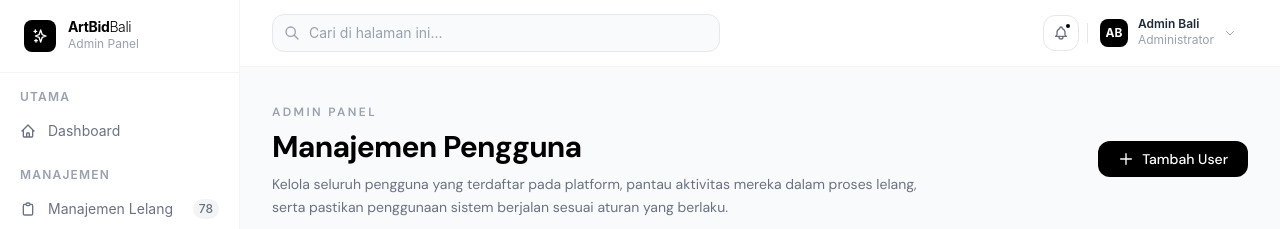
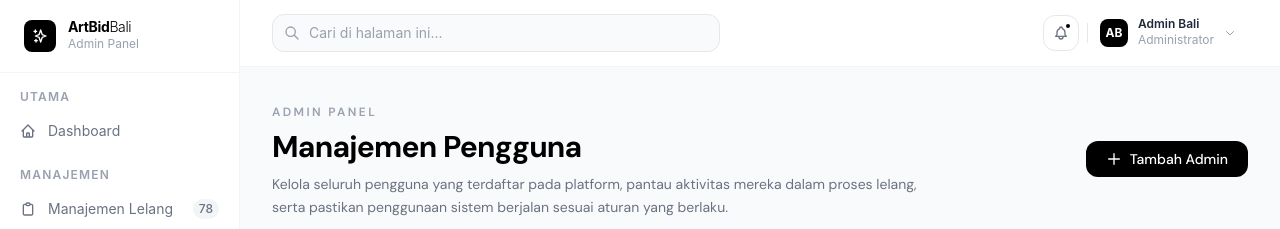
Before and after one commit to dekadii01/artbid-uasPWPB, a Vue app in the folder frontend/: page /admin/users in a window 1280 px wide. Shown: the top 229 px of the page. Built offline with nearby package versions, Linux system fonts and the light colour scheme.

Commit message:
fix: update button label from 'Tambah User' to 'Tambah Admin' for clarity

```diff
--- a/frontend/src/views/admin/users/Index.vue
+++ b/frontend/src/views/admin/users/Index.vue
@@ -528,7 +528,7 @@ function exportData() {
             d="M12 4v16m8-8H4"
           />
         </svg>
-        Tambah User
+        Tambah Admin
       </button>
     </div>
 
```
